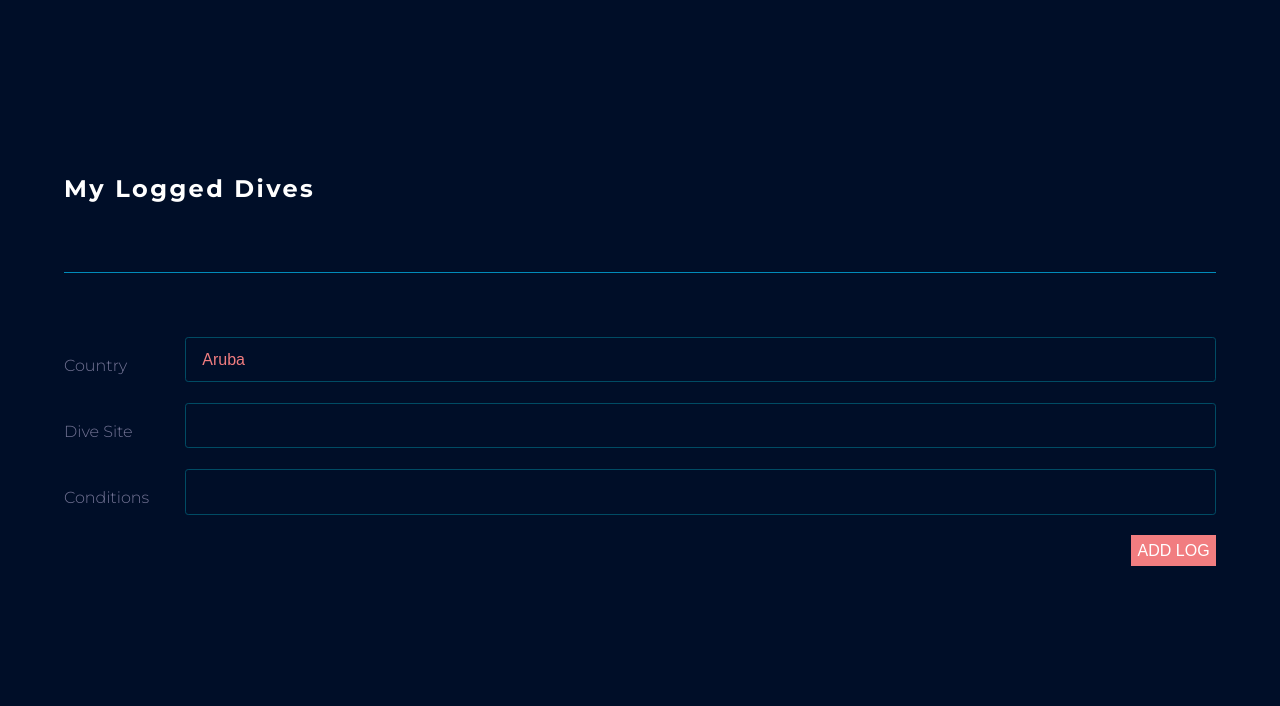
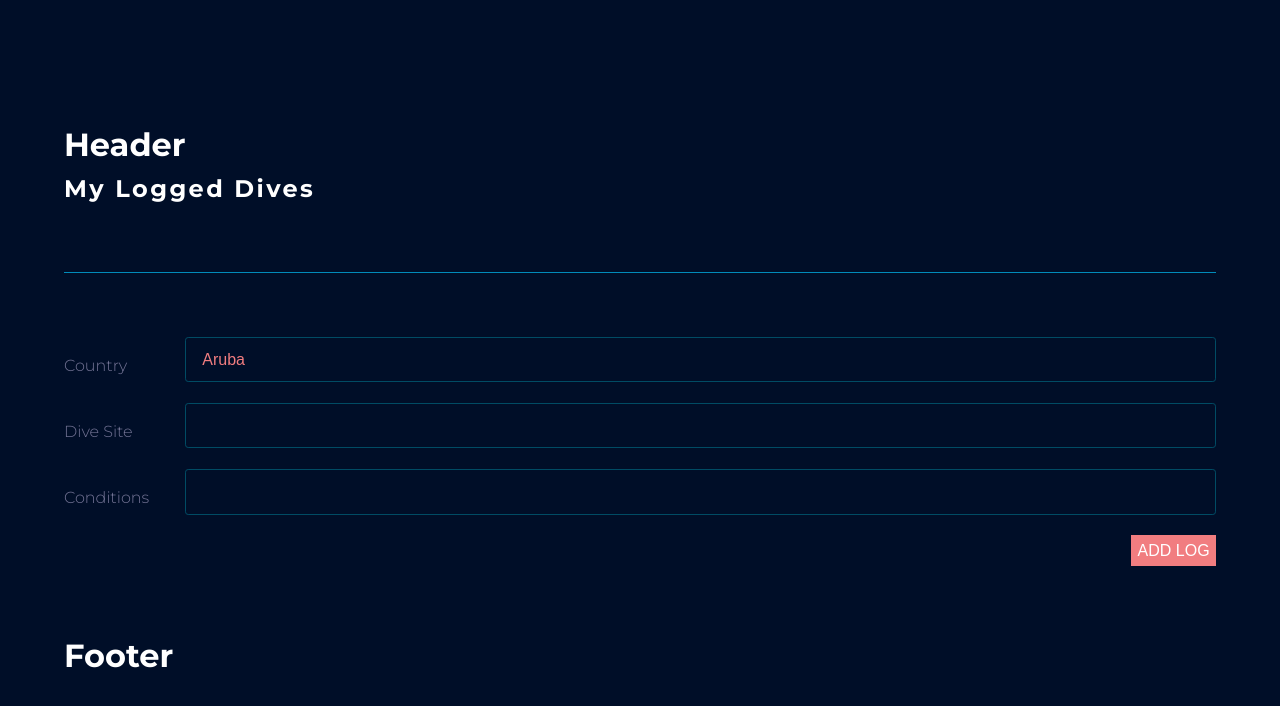
Before and after one commit to KevinMeldau/scuba-front, a React (Create React App) app: page / in a window 1280 px wide. Shown: the top 706 px of the page. Built offline with nearby package versions, Linux system fonts and the light colour scheme; no server answers.

Commit message:
Add Header and Footer components

```diff
--- a/src/App.js
+++ b/src/App.js
@@ -1,13 +1,15 @@
 import { useState, useEffect } from "react";
 import LoggedDives from "./components/LoggedDives";
+import Footer from "./components/Footer";
+import Header from "./components/Header";
 import "./styles.css";
 
 export default function App() {
 	return (
 		<>
-			{/* <Header /> */}
+			<Header />
 			<LoggedDives />
-			{/* <Footer /> */}
+			<Footer />
 		</>
 	);
 }
--- a/src/components/Footer.js
+++ b/src/components/Footer.js
@@ -0,0 +1,6 @@
+import { useState, useEffect } from "react";
+import "../styles.css";
+
+export default function Footer() {
+	return <h1>Footer</h1>;
+}
--- a/src/components/Header.js
+++ b/src/components/Header.js
@@ -0,0 +1,6 @@
+import { useState, useEffect } from "react";
+import "../styles.css";
+
+export default function Header() {
+	return <h1>Header</h1>;
+}
```
